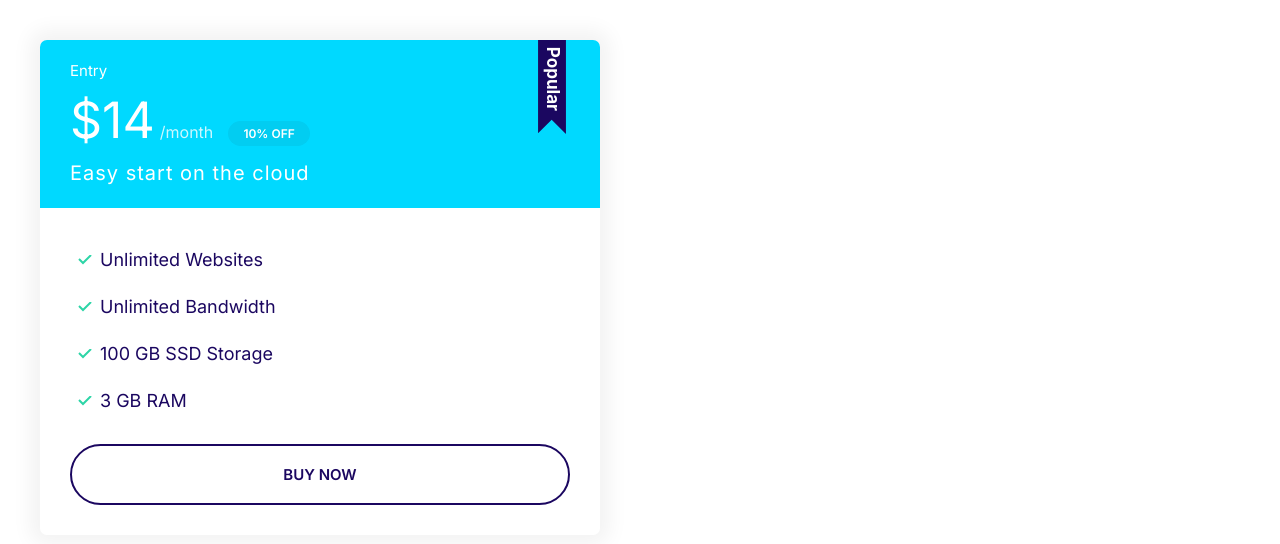
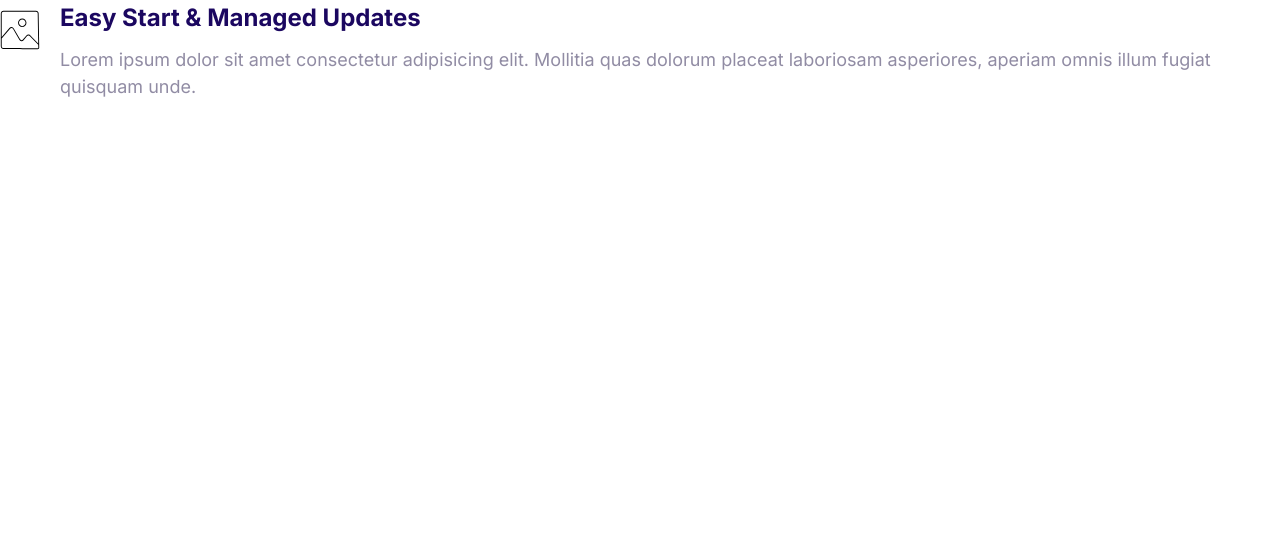
Before and after one commit to connorwestleydev/moshify, a plain HTML site: page index.html in a window 1280 px wide. Drawn offline with Linux system fonts and the light colour scheme.

Commit message:
Implement media component

```diff
--- a/css/styles.css
+++ b/css/styles.css
@@ -338,11 +338,11 @@ a {
 
 .plan--popular .card__header::before {
   content: url(../images/popular.svg);
-  width: 40px;
   display: inline-block;
   position: absolute;
+  right: 5%;
   top: -6px;
-  right: 5%;
+  width: 40px;
 }
 
 @media screen and (min-width: 1024px) {
@@ -358,3 +358,20 @@ a {
     font-size: 1.6rem;
   }
 }
+
+/* Media */
+.media {
+  display: flex;
+}
+
+.media__title {
+  margin-top: 0;
+}
+
+.media__body {
+  margin: 0 2rem;
+}
+
+.media__image {
+  margin-top: 1rem;
+}
--- a/index.html
+++ b/index.html
@@ -13,26 +13,19 @@
     <link rel="stylesheet" href="css/styles.css" />
   </head>
   <body>
-    <div class="plan plan--popular">
-      <div style="width: 50%; padding: 4rem">
-        <div class="card card--secondary">
-          <header class="card__header">
-            <h3 class="plan__name">Entry</h3>
-            <span class="plan__price">$14</span>
-            <span class="plan__billing-cycle">/month</span>
-            <span class="badge badge--secondary badge--small">10% OFF</span>
-            <span class="plan__description">Easy start on the cloud</span>
-          </header>
-          <div class="card__body">
-            <ul class="list list--tick">
-              <li class="list__item">Unlimited Websites</li>
-              <li class="list__item">Unlimited Bandwidth</li>
-              <li class="list__item">100 GB SSD Storage</li>
-              <li class="list__item">3 GB RAM</li>
-            </ul>
-            <button class="btn btn--outline btn--block">Buy Now</button>
-          </div>
-        </div>
+    <div class="media">
+      <div class="media__image">
+        <svg class="icon">
+          <use xlink:href="images/sprite.svg#snap"></use>
+        </svg>
+      </div>
+      <div class="media__body">
+        <h3 class="media__title">Easy Start & Managed Updates</h3>
+        <p>
+          Lorem ipsum dolor sit amet consectetur adipisicing elit. Mollitia quas
+          dolorum placeat laboriosam asperiores, aperiam omnis illum fugiat
+          quisquam unde.
+        </p>
       </div>
     </div>
   </body>
```
Also changed, not shown: components/media.html (added, +15 -0 lines).
